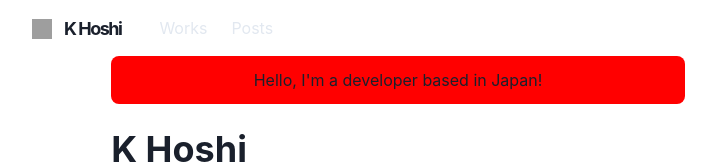
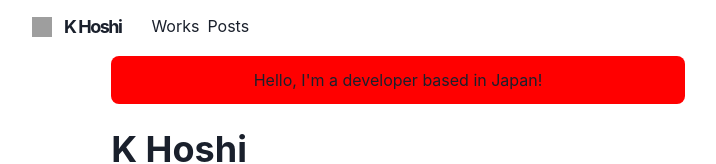
Before and after one commit to khoshi-higashi/homepage, a Next.js app: page / in a window 1280 px wide. Shown: the top 164 px of the page, without its empty margins (242-958 px from the left). Built offline with nearby package versions, Linux system fonts and the light colour scheme; grey boxes are pictures that could not be loaded.

Commit message:
change linkitem to link

```diff
--- a/components/navbar.js
+++ b/components/navbar.js
@@ -27,12 +27,12 @@ const Navbar = props => {
           </Heading>
         </Flex>
         <Stack direction={{ base: "column", md: "row" }} display={{ base: "none", md: "flex" }} width={{ base: "full", md: "auto" }} alignItems="center" flexGrow={1} mt={{ base: 4, nmd: 0 }}>
-          <LinkItem href="/works" path={path}>
+          <Link href="/works" path={path}>
             Works
-          </LinkItem>
-          <LinkItem href="/posts" path={path}>
+          </Link>
+          <Link href="/posts" path={path}>
             Posts
-          </LinkItem>
+          </Link>
         </Stack>
 
         <Box flex={1} align="right">
```
